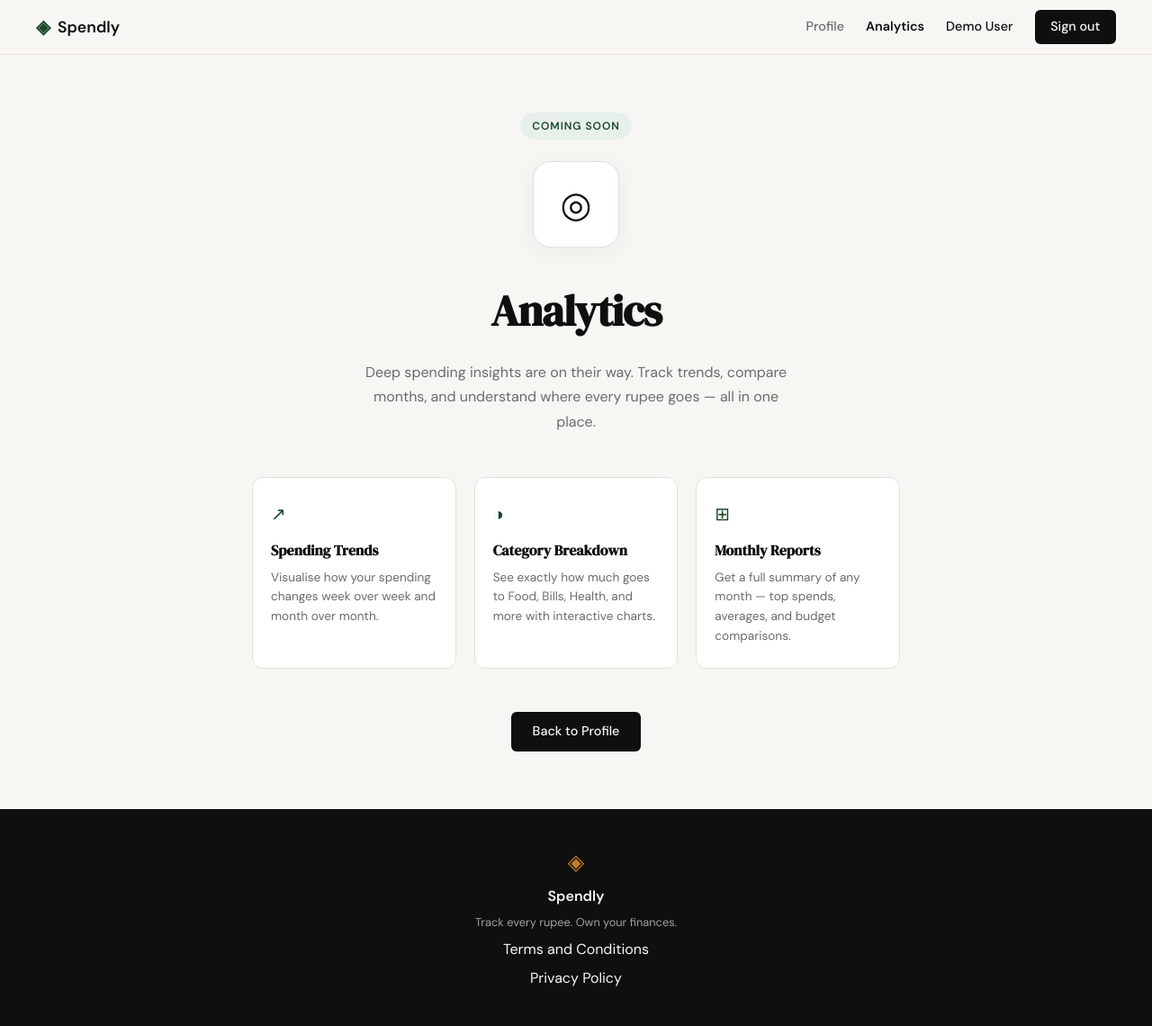
After one commit to madhavgupta6803/spendly, a Flask app: page /analytics in a window 1280 px wide. The commit adds this page. Shown: the whole page at 90% size. Run offline with Flask 3, Linux system fonts and the light colour scheme; a user stored in the database is signed in.

Commit message:
Add analytics page

```diff
--- a/app.py
+++ b/app.py
@@ -188,6 +188,13 @@ def profile():
     )
 
 
+@app.route("/analytics")
+def analytics():
+    if not session.get("user_id"):
+        return redirect(url_for("login"))
+    return render_template("analytics.html")
+
+
 @app.route("/expenses/add")
 def add_expense():
     return "Add expense — coming in Step 7"
--- a/static/css/style.css
+++ b/static/css/style.css
@@ -106,6 +106,7 @@ a { color: inherit; text-decoration: none; }
 
 .nav-links a { color: var(--ink-muted); transition: color 0.2s; }
 .nav-links a:hover { color: var(--ink); }
+.nav-links a.nav-active { color: var(--ink); font-weight: 600; }
 
 .nav-cta {
     background: var(--ink) !important;
--- /dev/null
+++ b/templates/analytics.html
@@ -0,0 +1,150 @@
+{% extends "base.html" %}
+{% block title %}Analytics — Spendly{% endblock %}
+
+{% block head %}
+<style>
+  .analytics-page {
+    min-height: calc(100vh - 60px - 100px);
+    display: flex;
+    flex-direction: column;
+    align-items: center;
+    justify-content: center;
+    padding: 4rem 2rem;
+    text-align: center;
+  }
+
+  .coming-soon-badge {
+    display: inline-block;
+    background: var(--accent-light);
+    color: var(--accent);
+    font-size: 0.75rem;
+    font-weight: 600;
+    letter-spacing: 0.08em;
+    text-transform: uppercase;
+    padding: 0.35rem 0.85rem;
+    border-radius: 999px;
+    margin-bottom: 1.5rem;
+  }
+
+  .analytics-icon {
+    width: 96px;
+    height: 96px;
+    background: var(--paper-card);
+    border: 1px solid var(--border);
+    border-radius: var(--radius-lg);
+    display: flex;
+    align-items: center;
+    justify-content: center;
+    margin: 0 auto 2rem;
+    font-size: 2.5rem;
+    box-shadow: 0 4px 24px rgba(0,0,0,0.05);
+  }
+
+  .analytics-title {
+    font-family: var(--font-display);
+    font-size: clamp(2rem, 4vw, 3rem);
+    color: var(--ink);
+    letter-spacing: -0.02em;
+    margin-bottom: 1rem;
+  }
+
+  .analytics-subtitle {
+    font-size: 1rem;
+    color: var(--ink-muted);
+    max-width: 480px;
+    line-height: 1.7;
+    margin: 0 auto 3rem;
+  }
+
+  .preview-cards {
+    display: grid;
+    grid-template-columns: repeat(3, 1fr);
+    gap: 1.25rem;
+    max-width: 720px;
+    width: 100%;
+    margin: 0 auto 3rem;
+  }
+
+  .preview-card {
+    background: var(--paper-card);
+    border: 1px solid var(--border);
+    border-radius: var(--radius-md);
+    padding: 1.5rem 1.25rem;
+    text-align: left;
+  }
+
+  .preview-card-icon {
+    font-size: 1.25rem;
+    color: var(--accent);
+    margin-bottom: 0.75rem;
+  }
+
+  .preview-card-title {
+    font-family: var(--font-display);
+    font-size: 1rem;
+    color: var(--ink);
+    margin-bottom: 0.4rem;
+  }
+
+  .preview-card-body {
+    font-size: 0.85rem;
+    color: var(--ink-muted);
+    line-height: 1.6;
+  }
+
+  .analytics-back {
+    display: inline-block;
+    background: var(--ink);
+    color: var(--paper);
+    padding: 0.65rem 1.5rem;
+    border-radius: var(--radius-sm);
+    font-size: 0.9rem;
+    font-weight: 500;
+    transition: background 0.2s;
+  }
+
+  .analytics-back:hover { background: var(--accent); }
+
+  @media (max-width: 640px) {
+    .preview-cards {
+      grid-template-columns: 1fr;
+    }
+  }
+</style>
+{% endblock %}
+
+{% block content %}
+<div class="analytics-page">
+
+  <span class="coming-soon-badge">Coming Soon</span>
+
+  <div class="analytics-icon">◎</div>
+
+  <h1 class="analytics-title">Analytics</h1>
+  <p class="analytics-subtitle">
+    Deep spending insights are on their way. Track trends, compare months,
+    and understand where every rupee goes — all in one place.
+  </p>
+
+  <div class="preview-cards">
+    <div class="preview-card">
+      <div class="preview-card-icon">↗</div>
+      <h3 class="preview-card-title">Spending Trends</h3>
+      <p class="preview-card-body">Visualise how your spending changes week over week and month over month.</p>
+    </div>
+    <div class="preview-card">
+      <div class="preview-card-icon">◑</div>
+      <h3 class="preview-card-title">Category Breakdown</h3>
+      <p class="preview-card-body">See exactly how much goes to Food, Bills, Health, and more with interactive charts.</p>
+    </div>
+    <div class="preview-card">
+      <div class="preview-card-icon">⊞</div>
+      <h3 class="preview-card-title">Monthly Reports</h3>
+      <p class="preview-card-body">Get a full summary of any month — top spends, averages, and budget comparisons.</p>
+    </div>
+  </div>
+
+  <a href="{{ url_for('profile') }}" class="analytics-back">Back to Profile</a>
+
+</div>
+{% endblock %}
--- a/templates/base.html
+++ b/templates/base.html
@@ -20,6 +20,10 @@
             </a>
             <div class="nav-links">
                 {% if session.get("user_id") %}
+                    <a href="{{ url_for('profile') }}"
+                       class="{% if request.endpoint == 'profile' %}nav-active{% endif %}">Profile</a>
+                    <a href="{{ url_for('analytics') }}"
+                       class="{% if request.endpoint == 'analytics' %}nav-active{% endif %}">Analytics</a>
                     <span class="nav-user">{{ session["user_name"] }}</span>
                     <a href="{{ url_for('logout') }}" class="nav-cta">Sign out</a>
                 {% else %}
```
